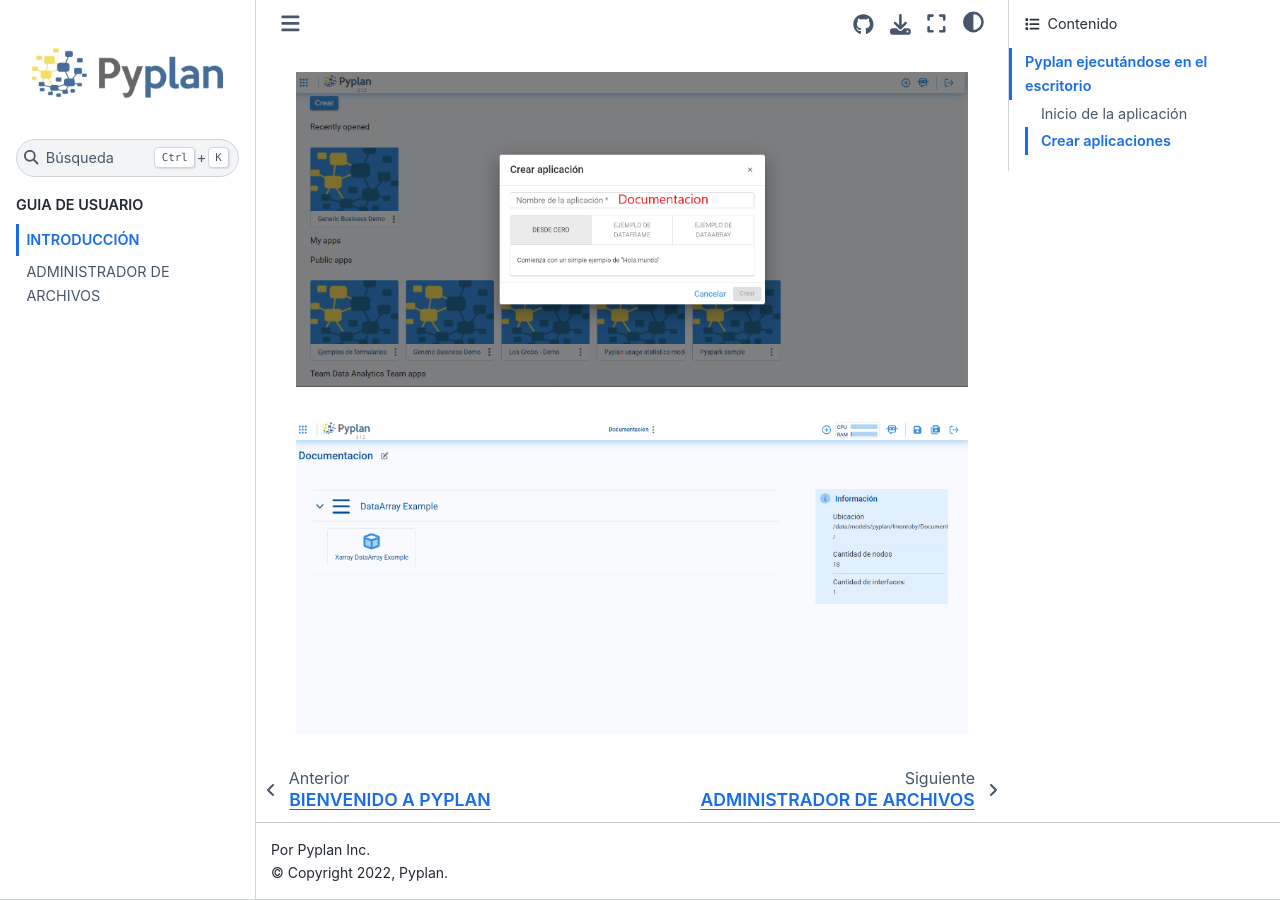
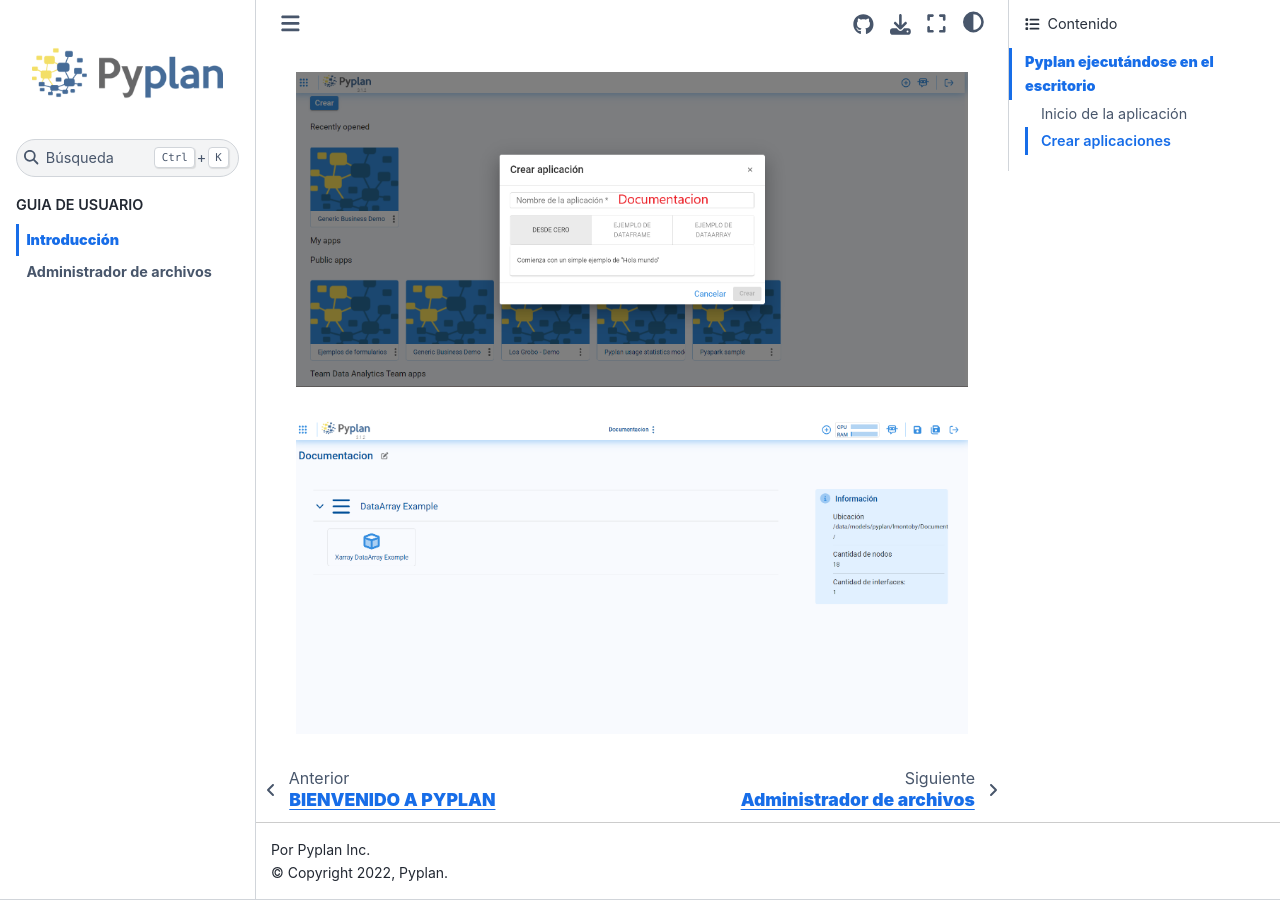
Before and after one commit to pyplan/pyplan, a Sphinx documentation site: the page built from docs/user_guide/index.rst, in a window 1280 px wide and 900 px high, scrolled down 2504 px. Built offline with Sphinx 7.4.7 and the Sphinx Book theme 1.1.4, drawn with Linux system fonts in a browser that asks for light colours; some of the changed text lies outside the part shown.

Commit message:
Tercer avance Lucas

```diff
--- a/docs/user_guide/index.rst
+++ b/docs/user_guide/index.rst
@@ -1,10 +1,10 @@
 
-INTRODUCCIÓN
+**Introducción**
 ==============
 
-====================================
-Pyplan ejecutándose en el escritorio
-====================================
+========================================
+**Pyplan ejecutándose en el escritorio**
+========================================
 
 Las siguientes secciones cubren las funcionalidades y características básicas de Pyplan. Pyplan está en evolución permanente, por lo que probablemente encontrará pequeñas diferencias entre este documento y la última versión de Pyplan que se ejecuta en línea.
 
```
Also changed, not shown: docs/file_manager/index.rst (+4 -4 lines), docs/index.rst (+2 -9 lines).
